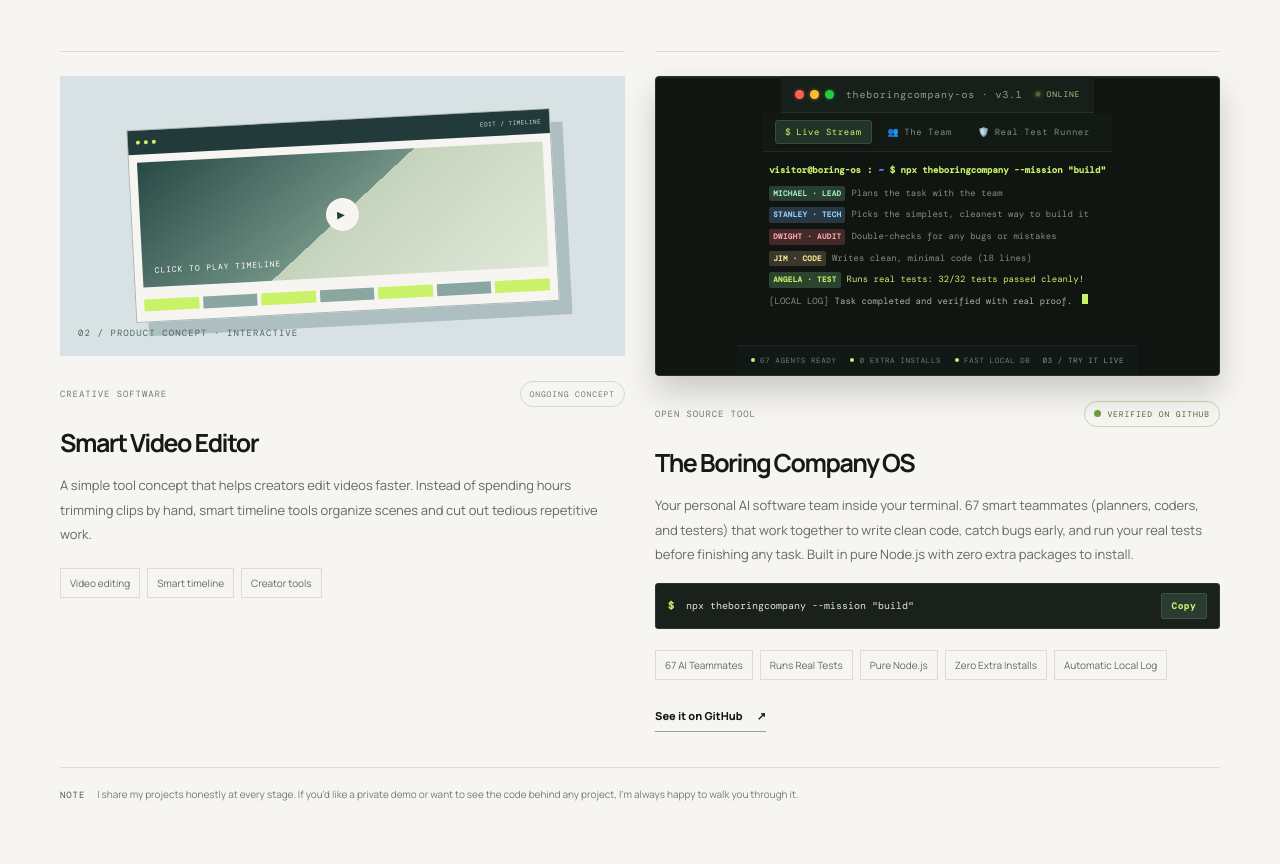
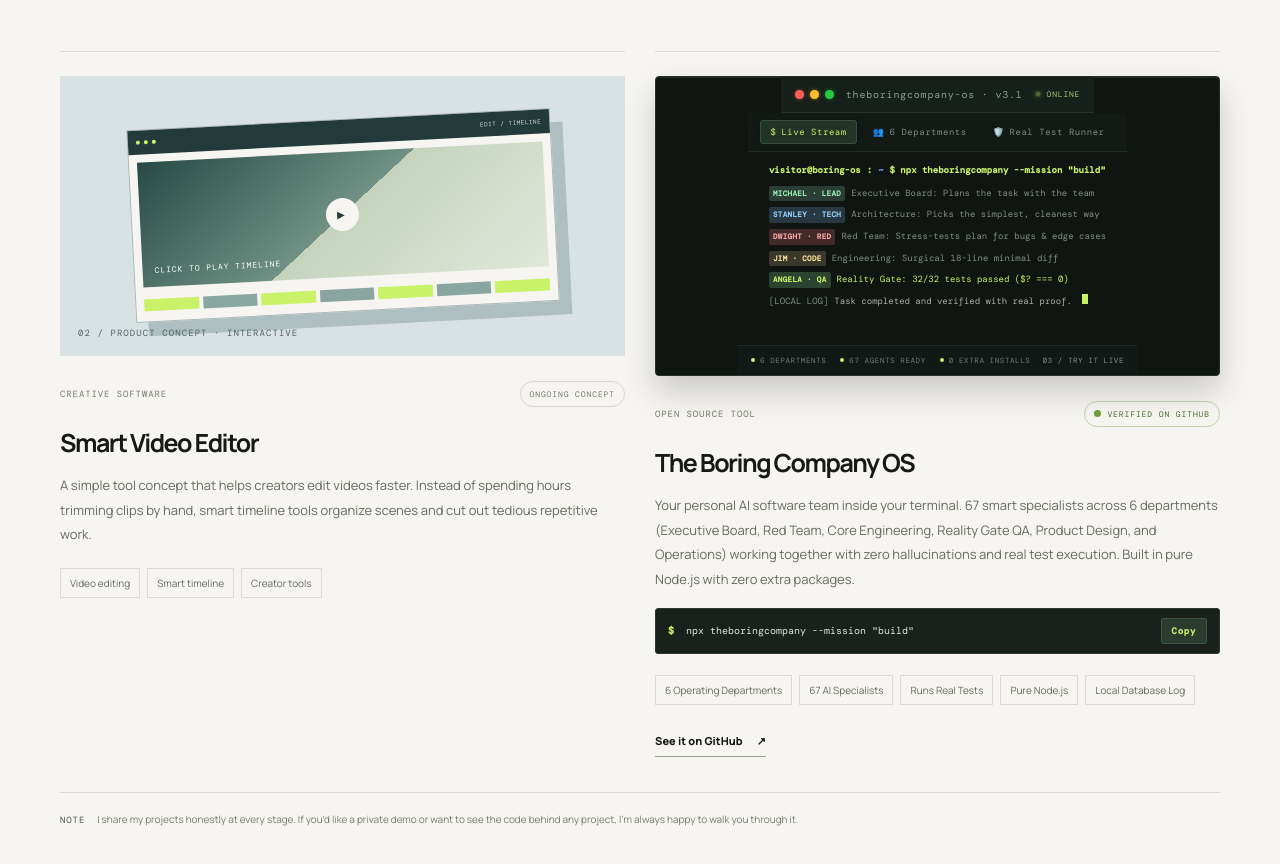
Before and after one commit to abdullahhanjra153/abdullah-portfolio, a website: page index.html in a window 1280 px wide. Shown: the part 1630-2494 px from the top of the page. Drawn offline with nearby package versions, Linux system fonts and the light colour scheme.

Commit message:
feat(portfolio): display 6 departments and cross-functional team collaboration in interactive HUD

```diff
--- a/index.html
+++ b/index.html
@@ -95,7 +95,7 @@
 
             <div class="hud-tabs">
               <button class="hud-tab active" type="button" data-tab="stream"><span>$</span> Live Stream</button>
-              <button class="hud-tab" type="button" data-tab="roster"><span>👥</span> The Team</button>
+              <button class="hud-tab" type="button" data-tab="roster"><span>👥</span> 6 Departments</button>
               <button class="hud-tab" type="button" data-tab="gate"><span>🛡️</span> Real Test Runner</button>
             </div>
 
@@ -103,35 +103,35 @@
               <!-- Tab 1: Terminal Stream -->
               <div class="hud-pane active" id="pane-stream">
                 <div class="term-line prompt"><span class="t-green">visitor@boring-os</span>:<span class="t-blue">~</span>$ npx theboringcompany --mission "build"</div>
-                <div class="term-line log"><span class="t-badge b-cpo">MICHAEL · LEAD</span> <span class="t-muted">Plans the task with the team</span></div>
-                <div class="term-line log"><span class="t-badge b-cto">STANLEY · TECH</span> <span class="t-muted">Picks the simplest, cleanest way to build it</span></div>
-                <div class="term-line log"><span class="t-badge b-red">DWIGHT · AUDIT</span> <span class="t-muted">Double-checks for any bugs or mistakes</span></div>
-                <div class="term-line log"><span class="t-badge b-dev">JIM · CODE</span> <span class="t-muted">Writes clean, minimal code (18 lines)</span></div>
-                <div class="term-line log success"><span class="t-badge b-gate">ANGELA · TEST</span> <span class="t-green">Runs real tests: 32/32 tests passed cleanly!</span></div>
+                <div class="term-line log"><span class="t-badge b-cpo">MICHAEL · LEAD</span> <span class="t-muted">Executive Board: Plans the task with the team</span></div>
+                <div class="term-line log"><span class="t-badge b-cto">STANLEY · TECH</span> <span class="t-muted">Architecture: Picks the simplest, cleanest way</span></div>
+                <div class="term-line log"><span class="t-badge b-red">DWIGHT · RED</span> <span class="t-muted">Red Team: Stress-tests plan for bugs & edge cases</span></div>
+                <div class="term-line log"><span class="t-badge b-dev">JIM · CODE</span> <span class="t-muted">Engineering: Surgical 18-line minimal diff</span></div>
+                <div class="term-line log success"><span class="t-badge b-gate">ANGELA · QA</span> <span class="t-green">Reality Gate: 32/32 tests passed ($? === 0)</span></div>
                 <div class="term-line log cursor-line"><span class="t-muted">[LOCAL LOG]</span> Task completed and verified with real proof.<span class="term-cursor"></span></div>
               </div>
 
               <!-- Tab 2: Dream Team Roster -->
               <div class="hud-pane" id="pane-roster">
                 <div class="roster-grid">
-                  <div class="roster-card" title="Michael Scott — Team Leader">
+                  <div class="roster-card" title="Executive Board & Leadership">
                     <span class="roster-avatar">👔</span>
-                    <div class="roster-meta"><strong>Michael Scott</strong><span>Team Leader</span></div>
+                    <div class="roster-meta"><strong>Leadership Board</strong><span>Michael & Marcus · Plans & Strategy</span></div>
                   </div>
-                  <div class="roster-card" title="Dwight Schrute — Bug Hunter">
+                  <div class="roster-card" title="Red Team & Security Guard">
                     <span class="roster-avatar">🥊</span>
-                    <div class="roster-meta"><strong>Dwight Schrute</strong><span>Bug Hunter & Security</span></div>
+                    <div class="roster-meta"><strong>Red Team Defense</strong><span>Dwight & Toby · Bugs & Security</span></div>
                   </div>
-                  <div class="roster-card" title="Jim Halpert — Clean Coder">
+                  <div class="roster-card" title="Core Engineering & DB">
                     <span class="roster-avatar">💻</span>
-                    <div class="roster-meta"><strong>Jim Halpert</strong><span>Clean Minimal Coder</span></div>
+                    <div class="roster-meta"><strong>Core Engineering</strong><span>Jim & Oscar · Clean Code & Fast DB</span></div>
                   </div>
-                  <div class="roster-card" title="Angela Martin — Strict Tester">
+                  <div class="roster-card" title="Quality Assurance & Reality Gate">
                     <span class="roster-avatar">🛡️</span>
-                    <div class="roster-meta"><strong>Angela Martin</strong><span>Strict Real-World Tester</span></div>
+                    <div class="roster-meta"><strong>Reality Gate QA</strong><span>Angela & Ryan · 100% Machine Proof</span></div>
                   </div>
                 </div>
-                <div class="roster-note">+ 63 smart specialists ready to help (Design, Backend, Speed, Mobile)</div>
+                <div class="roster-note">6 Full Departments · 67 Specialists (Design, Backend, DB, Security, QA, Release)</div>
               </div>
 
               <!-- Tab 3: Reality Gate Simulator -->
@@ -162,9 +162,9 @@
 
             <div class="hud-footer">
               <div class="hud-metrics">
+                <span><i class="dot-green"></i> 6 DEPARTMENTS</span>
                 <span><i class="dot-green"></i> 67 AGENTS READY</span>
                 <span><i class="dot-green"></i> 0 EXTRA INSTALLS</span>
-                <span><i class="dot-green"></i> FAST LOCAL DB</span>
               </div>
               <span class="hud-id">03 / TRY IT LIVE</span>
             </div>
@@ -172,7 +172,7 @@
 
           <div class="project-meta"><span>OPEN SOURCE TOOL</span><span class="pill pill-progress"><i></i> VERIFIED ON GITHUB</span></div>
           <h3>The Boring Company OS</h3>
-          <p>Your personal AI software team inside your terminal. 67 smart teammates (planners, coders, and testers) that work together to write clean code, catch bugs early, and run your real tests before finishing any task. Built in pure Node.js with zero extra packages to install.</p>
+          <p>Your personal AI software team inside your terminal. 67 smart specialists across 6 departments (Executive Board, Red Team, Core Engineering, Reality Gate QA, Product Design, and Operations) working together with zero hallucinations and real test execution. Built in pure Node.js with zero extra packages.</p>
 
           <div class="quickstart-box">
             <code><span class="qs-prompt">$</span> npx theboringcompany --mission "build"</code>
@@ -181,7 +181,7 @@
             </button>
           </div>
 
-          <div class="project-tags"><span>67 AI Teammates</span><span>Runs Real Tests</span><span>Pure Node.js</span><span>Zero Extra Installs</span><span>Automatic Local Log</span></div>
+          <div class="project-tags"><span>6 Operating Departments</span><span>67 AI Specialists</span><span>Runs Real Tests</span><span>Pure Node.js</span><span>Local Database Log</span></div>
           <a class="project-link" href="https://github.com/abdullahhanjraa/theboringcompany" target="_blank" rel="noreferrer">See it on GitHub <span>↗</span></a>
         </article>
       </div>
```
